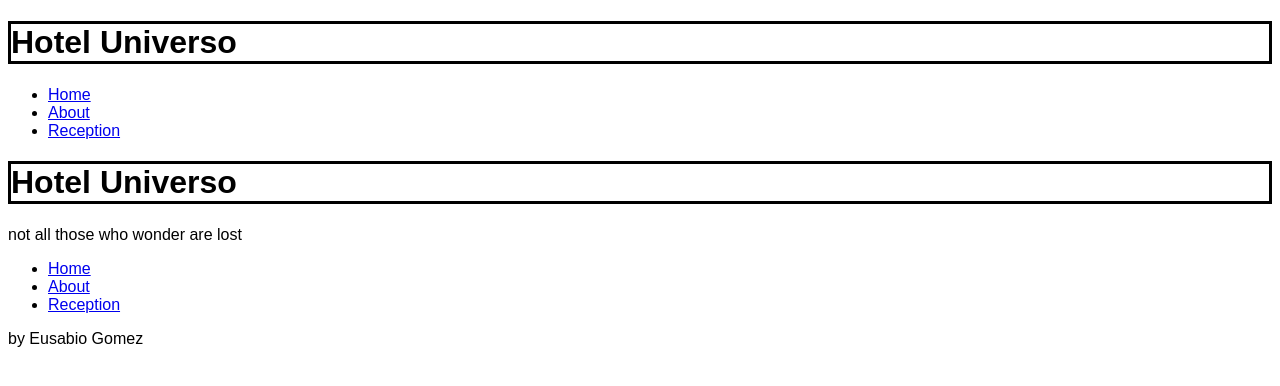
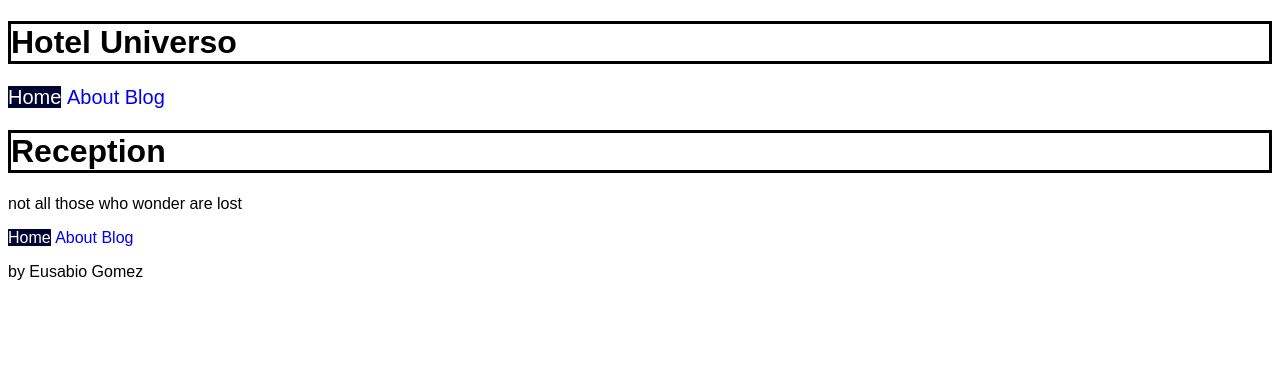
Before and after one commit to nikomoja/hotel_universo, a Jekyll site: the page built from index.html, in a window 1280 px wide. Shown: the top 386 px of the page. Built offline with Jekyll 4.4.1, drawn with Linux system fonts in a browser that asks for light colours; Markdown is read by kramdown in place of the engine named in the settings.

Commit message:
added post layout, 3 posts, and blog for loop

```diff
--- a/_includes/nav.html
+++ b/_includes/nav.html
@@ -1,7 +1,7 @@
 <nav>
-  <ul>
-    <li><a href="{{site.baseurl}}/index.html">Home</a></li>
-    <li><a href="{{site.baseurl}}/about.html">About</a></li>
-    <li><a href="{{site.baseurl}}/reception.html">Reception</a></li>
+  <ul class="nav {{include.navclass}}">
+    <li><a href="{{site.baseurl}}/index.html" class="{% if page.url == '/' %}current{% endif %}">Home</a></li>
+    <li><a href="{{site.baseurl}}/about.html" class="{% if page.url == '/about.html' %}current{% endif %}">About</a></li>
+    <li><a href="{{site.baseurl}}/blog.html" class="{% if page.url == '/blog.html' %}current{% endif %}">Blog</a></li>
   </ul>
 </nav>
--- a/_layouts/default.html
+++ b/_layouts/default.html
@@ -8,12 +8,11 @@
     <header>
     <h1>Hotel Universo</h1>
     <link rel="stylesheet" href="{{site.baseurl}}/css/common.css">
-    {% include nav.html %}
+    {% include nav.html navclass='nav-top' %}
     </header>
     {{content}}
-
     <footer>
-      {% include nav.html %}
+      {% include nav.html navclass='nav-bottom' %}
       <p>by Eusabio Gomez</p>
     </footer>
   </body>
--- a/css/common.css
+++ b/css/common.css
@@ -2,7 +2,7 @@
 html {
   margin: 0;
   padding: 0;
-
+  font-size:
   font: normal: 100%;
   font-family: Arial;
 }
@@ -10,3 +10,29 @@
 h1 {
   border: solid black;
 }
+
+ .current {
+  background-color: #000531;
+  color: #fff;
+}
+
+.nav {
+  margin: 0;
+  padding: 0;
+  list-style-type: none;
+}
+
+.nav li {
+  display: inline-block;
+}
+
+.nav a {
+  text-decoration-line: none;
+}
+
+
+
+.nav-top {
+  font-size: 1.25rem;
+  color: red;
+}
--- a/index.html
+++ b/index.html
@@ -2,5 +2,5 @@
 layout: default
 ---
 
-<h1>Hotel Universo</h1>
+<h1>Reception</h1>
 <p>not all those who wonder are lost</p>
```
Also changed, not shown: _layouts/post.html (added, +8 -0 lines), _posts/2018-01-16-a-world-of-fablabs.md (added, +19 -0 lines), _posts/2018-01-17-fabacademy-intro.md (added, +13 -0 lines), _posts/2018-01-18-machines-that-make-machines.md (added, +9 -0 lines), blog.html (added, +14 -0 lines).
